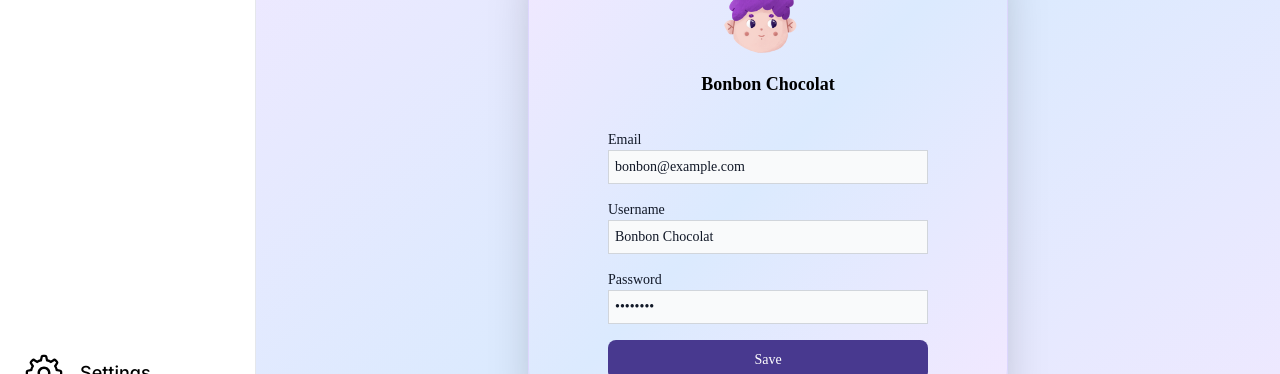
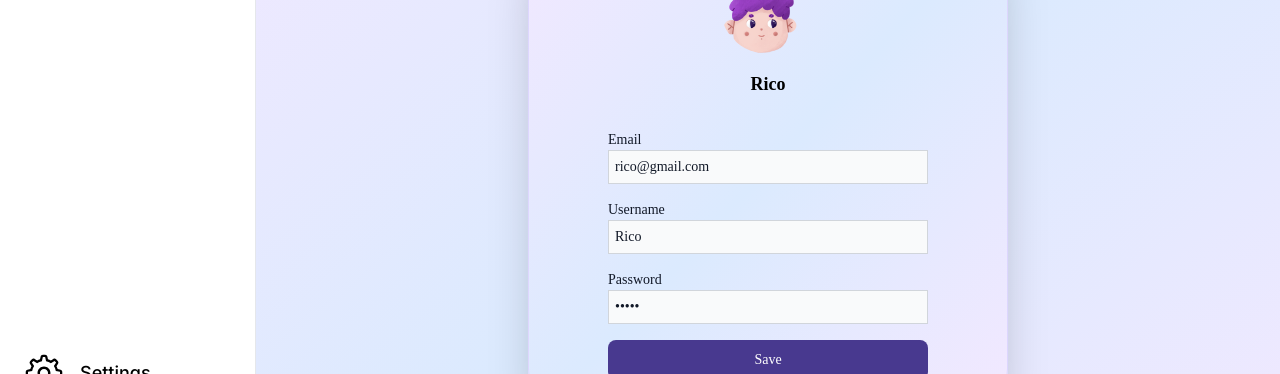
Before and after one commit to BonarSs/ProScheduler, a Next.js app in the folder frontend/: page /profile in a window 1280 px wide. Shown: the part 255-629 px from the top of the page. Built offline with nearby package versions, Linux system fonts and the light colour scheme; no server answers.

Commit message:
update profile

```diff
--- a/frontend/src/app/profile/page.js
+++ b/frontend/src/app/profile/page.js
@@ -15,7 +15,7 @@
             <div className="w-24 h-24 rounded-full overflow-hidden mx-auto mb-4">
               <Image src="/images/profile.png" alt="User Avatar" width={80} height={96} />
             </div>
-            <h2 className="text-lg font-semibold text-center mb-4">Bonbon Chocolat</h2>
+            <h2 className="text-lg font-semibold text-center mb-4">Rico</h2>
             <div className="mt-4">
               <label htmlFor="email" className="text-sm font-medium text-gray-900 block w-80 mx-auto">Email</label>
               <input
@@ -24,7 +24,7 @@
                 name="email"
                 className="bg-gray-50 border border-gray-300 text-gray-900 text-sm focus:ring-blue-500 focus:border-blue-500 block w-80 mx-auto p-1.5"
                 placeholder="Email"
-                value="bonbon@example.com"
+                value="rico@gmail.com"
               />
             </div>
             <div className="mt-4">
@@ -35,7 +35,7 @@
                 name="username"
                 className="bg-gray-50 border border-gray-300 text-gray-900 text-sm focus:ring-blue-500 focus:border-blue-500 block w-80 mx-auto p-1.5"
                 placeholder="Username"
-                value="Bonbon Chocolat"
+                value="Rico"
               />
             </div>
             <div className="mt-4">
@@ -46,7 +46,7 @@
                 name="password"
                 className="bg-gray-50 border border-gray-300 text-gray-900 text-sm focus:ring-blue-500 focus:border-blue-500 block w-80 mx-auto p-1.5"
                 placeholder="Password"
-                value="********"
+                value="test3"
               />
             </div>
             <button type="button" className="text-white bg-violet-700 focus:ring-4 focus:outline-none font-medium rounded-lg text-sm block w-80 mx-auto py-2.5 text-center mt-4" style={{ backgroundColor: '#48398F' }}>Save</button>
```
